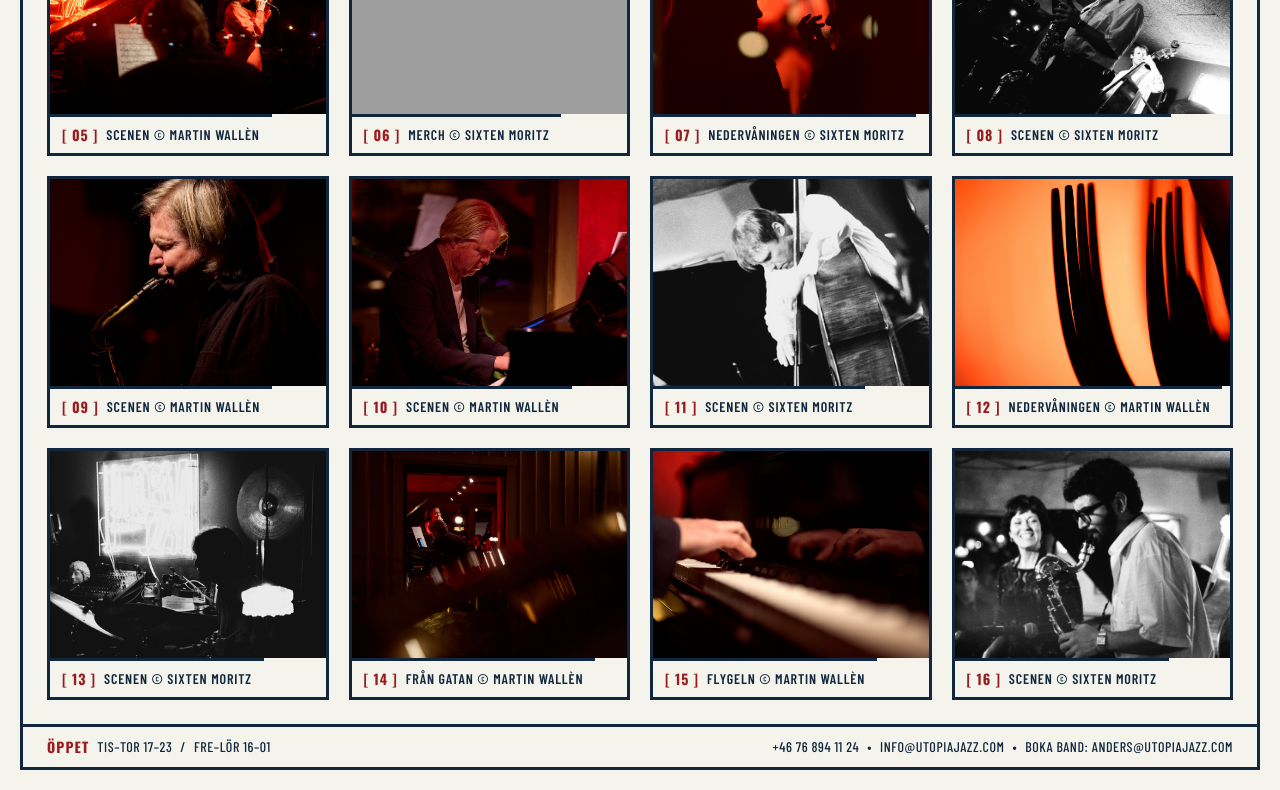
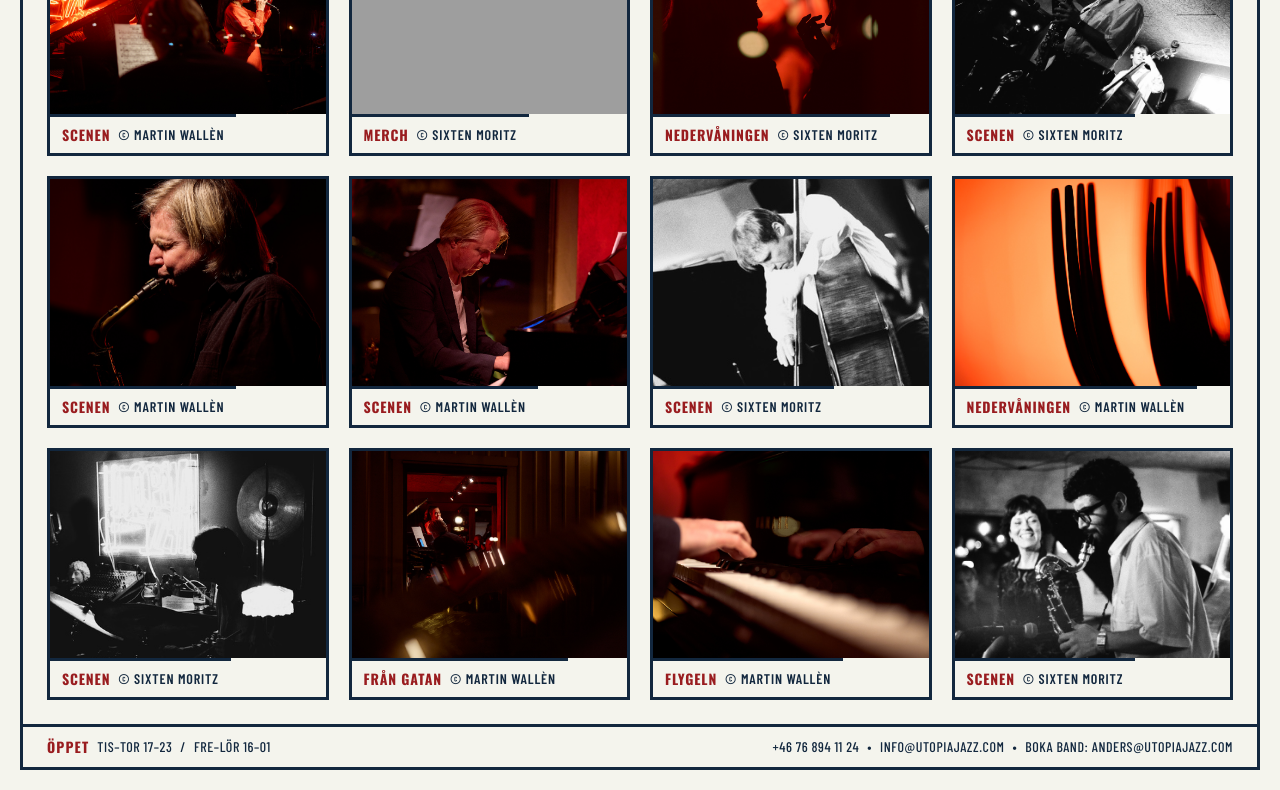
Before and after one commit to Rymdklang/utopiajazz_website, a plain HTML site: page galleri/index.html in a window 1280 px wide. Shown: the part 558-1348 px from the top of the page. Drawn offline with nearby package versions, Linux system fonts and the light colour scheme; grey boxes are pictures that could not be loaded.

Commit message:
Update index.html

```diff
--- a/galleri/index.html
+++ b/galleri/index.html
@@ -102,9 +102,6 @@
         <h1 class="font-display text-3xl sm:text-5xl font-bold uppercase tracking-[0.04em] text-[#991C1F]">
           GALLERI
         </h1>
-        <span id="photo-count" class="text-xs sm:text-sm font-semibold tracking-[0.1em] uppercase text-[#12273E]">
-          [ 16 BILDER ]
-        </span>
       </div>
 
       <p class="text-xs sm:text-sm font-semibold tracking-[0.08em] uppercase">
@@ -213,26 +210,25 @@
     })();
 
     const GALLERY_IMAGES = [
-      { file: '1.jpg',  caption: 'SCENEN © MARTIN WALLÈN',       focus: '70% 35%' },
-      { file: '2.jpg',  caption: 'NEDERVÅNINGEN © SIXTEN MORITZ', focus: '52% 48%' },
-      { file: '3.jpg',  caption: 'SCENEN © SIXTEN MORITZ',        focus: '50% 42%' },
-      { file: '4.jpg',  caption: 'ÖVERVÅNINGEN © SIXTEN MORITZ',  focus: '55% 45%' },
-      { file: '5.jpg',  caption: 'SCENEN © MARTIN WALLÈN',        focus: '72% 45%' },
-      { file: '6.jpg',  caption: 'MERCH © SIXTEN MORITZ',         focus: '62% 52%' },
-      { file: '7.jpg',  caption: 'NEDERVÅNINGEN © SIXTEN MORITZ', focus: '45% 48%' },
-      { file: '8.jpg',  caption: 'SCENEN © SIXTEN MORITZ',        focus: '50% 25%' },
-      { file: '9.jpg',  caption: 'SCENEN © MARTIN WALLÈN',        focus: '55% 22%' },
-      { file: '10.jpg', caption: 'SCENEN © MARTIN WALLÈN',        focus: '60% 35%' },
-      { file: '11.jpg', caption: 'SCENEN © SIXTEN MORITZ',        focus: '48% 32%' },
-      { file: '12.jpg', caption: 'NEDERVÅNINGEN © MARTIN WALLÈN', focus: '52% 45%' },
-      { file: '13.jpg', caption: 'SCENEN © SIXTEN MORITZ',        focus: '48% 36%' },
-      { file: '14.jpg', caption: 'FRÅN GATAN © MARTIN WALLÈN',    focus: '36% 42%' },
-      { file: '15.jpg', caption: 'FLYGELN © MARTIN WALLÈN',       focus: '52% 52%' },
-      { file: '16.jpg', caption: 'SCENEN © SIXTEN MORITZ',        focus: '46% 32%' }
+      { file: '1.jpg',  title: 'SCENEN',        credit: '© MARTIN WALLÈN', focus: '70% 35%' },
+      { file: '2.jpg',  title: 'NEDERVÅNINGEN', credit: '© SIXTEN MORITZ', focus: '52% 48%' },
+      { file: '3.jpg',  title: 'SCENEN',        credit: '© SIXTEN MORITZ', focus: '50% 42%' },
+      { file: '4.jpg',  title: 'ÖVERVÅNINGEN',  credit: '© SIXTEN MORITZ', focus: '55% 45%' },
+      { file: '5.jpg',  title: 'SCENEN',        credit: '© MARTIN WALLÈN', focus: '72% 45%' },
+      { file: '6.jpg',  title: 'MERCH',         credit: '© SIXTEN MORITZ', focus: '62% 52%' },
+      { file: '7.jpg',  title: 'NEDERVÅNINGEN', credit: '© SIXTEN MORITZ', focus: '45% 48%' },
+      { file: '8.jpg',  title: 'SCENEN',        credit: '© SIXTEN MORITZ', focus: '50% 25%' },
+      { file: '9.jpg',  title: 'SCENEN',        credit: '© MARTIN WALLÈN', focus: '55% 22%' },
+      { file: '10.jpg', title: 'SCENEN',        credit: '© MARTIN WALLÈN', focus: '60% 35%' },
+      { file: '11.jpg', title: 'SCENEN',        credit: '© SIXTEN MORITZ', focus: '48% 32%' },
+      { file: '12.jpg', title: 'NEDERVÅNINGEN', credit: '© MARTIN WALLÈN', focus: '52% 45%' },
+      { file: '13.jpg', title: 'SCENEN',        credit: '© SIXTEN MORITZ', focus: '48% 36%' },
+      { file: '14.jpg', title: 'FRÅN GATAN',    credit: '© MARTIN WALLÈN', focus: '36% 42%' },
+      { file: '15.jpg', title: 'FLYGELN',       credit: '© MARTIN WALLÈN', focus: '52% 52%' },
+      { file: '16.jpg', title: 'SCENEN',        credit: '© SIXTEN MORITZ', focus: '46% 32%' }
     ];
 
     const wallEl = document.getElementById('photo-wall');
-    const countEl = document.getElementById('photo-count');
     const lightbox = document.getElementById('lightbox');
     const lightboxImg = document.getElementById('lightbox-img');
     const lightboxCaption = document.getElementById('lightbox-caption');
@@ -262,29 +258,29 @@
     }
 
     function renderGallery() {
-      countEl.textContent = `[ ${padZero(GALLERY_IMAGES.length)} BILDER ]`;
       wallEl.innerHTML = '';
 
       GALLERY_IMAGES.forEach((item, index) => {
+        const fullCaption = `${item.title} ${item.credit}`;
         const card = document.createElement('button');
         card.type = 'button';
         card.className = 'photo-card h-full w-full text-left border-[3px] border-[#12273E] bg-[#F4F4ED] flex flex-col justify-between cursor-pointer focus:outline-none';
-        card.setAttribute('aria-label', `Visa bild ${index + 1}: ${item.caption}`);
+        card.setAttribute('aria-label', `Visa bild ${index + 1}: ${fullCaption}`);
 
         const imgWrapper = document.createElement('div');
         imgWrapper.className = 'flex-1 w-full aspect-[4/3] overflow-hidden bg-[#12273E]/10';
 
         const img = document.createElement('img');
         applyImageSources(img, item.file);
-        img.alt = item.caption;
+        img.alt = fullCaption;
         img.style.objectPosition = item.focus || '50% 45%';
         img.className = 'w-full h-full object-cover block';
 
         const metaBar = document.createElement('div');
         metaBar.className = 'shrink-0 border-t-[3px] border-[#12273E] px-3 py-2 flex items-center justify-between gap-2 text-xs sm:text-sm font-semibold tracking-[0.06em] uppercase bg-[#F4F4ED]';
         metaBar.innerHTML = `
-          <span class="text-[#991C1F] font-display font-bold shrink-0">[ ${padZero(index + 1)} ]</span>
-          <span class="truncate">${item.caption}</span>
+          <span class="text-[#991C1F] font-display font-bold shrink-0">${item.title}</span>
+          <span class="truncate">${item.credit}</span>
         `;
 
         imgWrapper.appendChild(img);
@@ -297,9 +293,10 @@
 
     function updateLightbox() {
       const item = GALLERY_IMAGES[currentIndex];
+      const fullCaption = `${item.title} ${item.credit}`;
       applyImageSources(lightboxImg, item.file);
-      lightboxImg.alt = item.caption;
-      lightboxCaption.textContent = item.caption;
+      lightboxImg.alt = fullCaption;
+      lightboxCaption.textContent = fullCaption;
       lightboxCounter.textContent = `[ ${padZero(currentIndex + 1)} / ${padZero(GALLERY_IMAGES.length)} ]`;
     }
 
```
